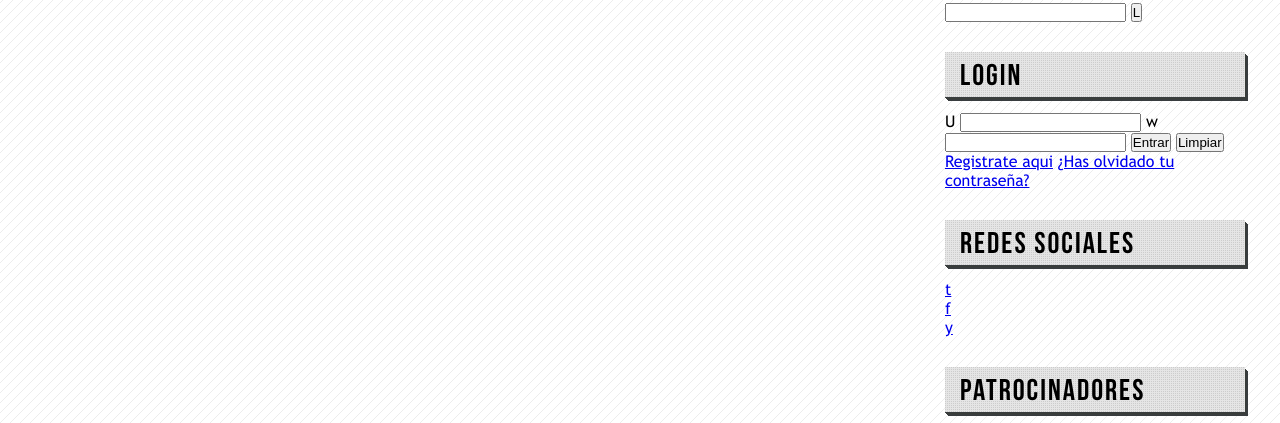
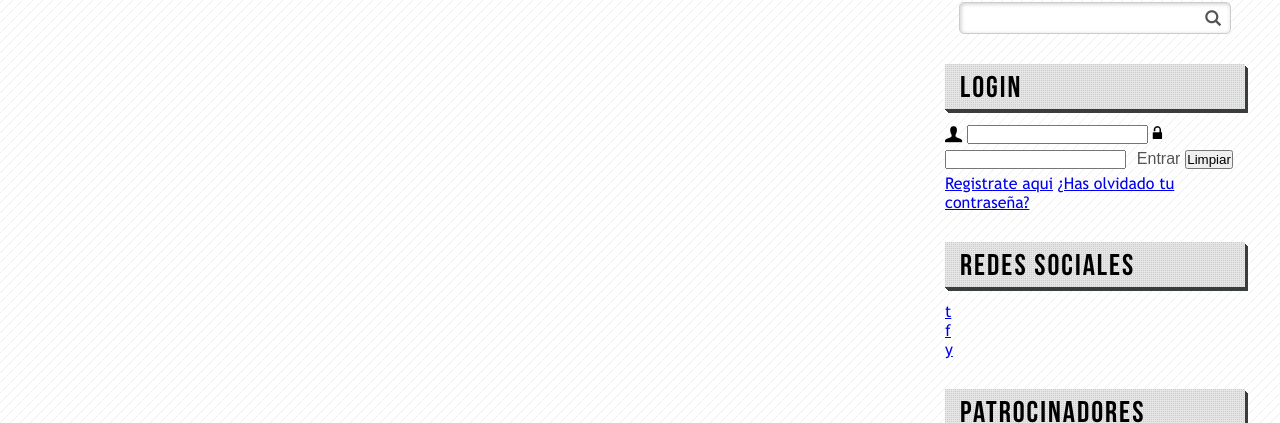
Before and after one commit to Nuribe92/Test, a plain HTML site: page index.html in a window 1280 px wide. Shown: the part 677-1100 px from the top of the page. Drawn offline with Linux system fonts and the light colour scheme.

Commit message:
buscador css

```diff
--- a/css/styles.css
+++ b/css/styles.css
@@ -193,3 +193,37 @@ aside h3{
 aside h3:first-child{
   margin-top: 0px;
 }
+
+#search{
+  width: 90%;
+  height: 30px;
+  margin: 10px auto;
+  background-color: white;
+  border-radius: 5px;
+  border: 1px solid #ccc;
+  box-shadow: 1px 1px 4px #ccc inset;
+}
+
+#lateral input[type="text"]{
+  width: 85%;
+  height: 30px;
+  border: none;
+  padding-left: 5px;
+  border-radius: 5px;
+  background-color: transparent;
+  color: #ccc;
+}
+#lateral input[type="text"]:focus{
+  color: #555;
+  transition: all 300ms;
+}
+#lateral input[type="button"], #lateral input[type="submit"]{
+    height: 30px;
+    cursor: pointer;
+    font-size: 16px;
+    background-color: transparent;
+    border: none;
+    /*border-left: 1px solid #ccc;*/
+    color: #555;
+    padding-left: 6px;
+}
--- a/index.html
+++ b/index.html
@@ -81,15 +81,15 @@
         <h3>BUSCAR</h3>
         <div id="search">
           <input type="text" />
-          <input type="button" value="L" />
+          <input type="button" value="L" class="icon" />
         </div>
         <h3>LOGIN</h3>
         <div id="login">
           <form action="">
-            <label id="user">U</label>
+            <label id="user" class="icon">U</label>
             <input type="email" />
 
-            <label id="password">w</label>
+            <label id="password" class="icon">w</label>
             <input type="password" />
 
             <input type="submit" value="Entrar" />
```
